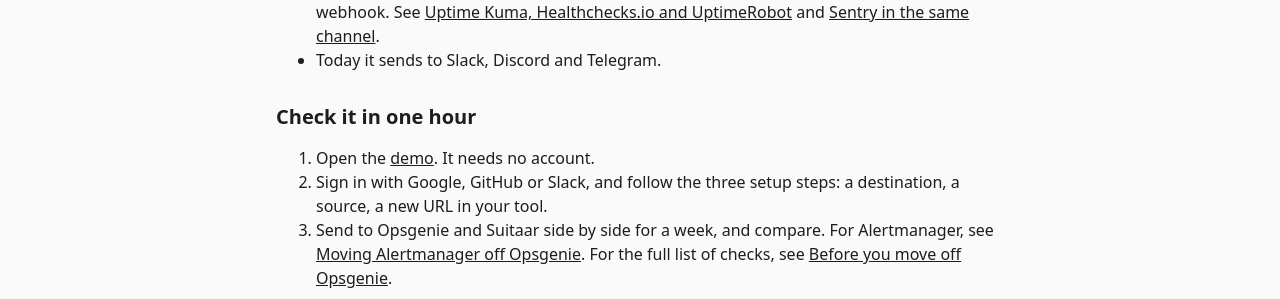
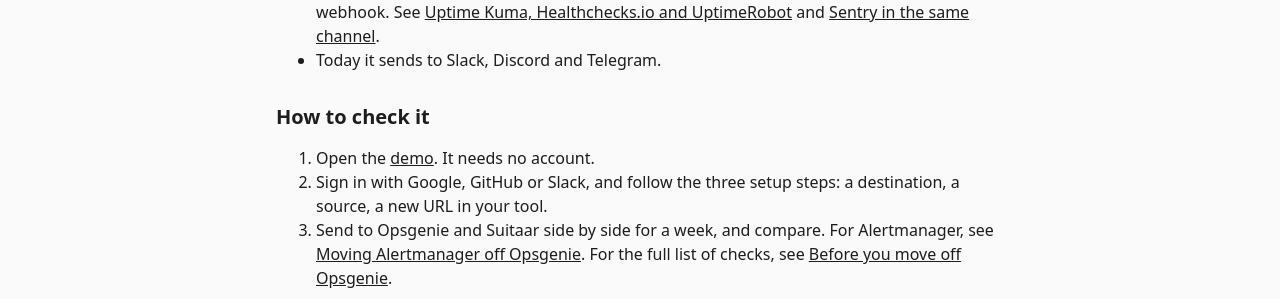
Before and after one commit to Suitaar/news, a Jekyll site: the page built from _posts/2026-11-03-opsgenie-alternative-alerts-in-chat.md, in a window 1280 px wide. Shown: the part 1787-2086 px from the top of the page. Built offline with Jekyll 4.4.1, drawn with Linux system fonts in a browser that asks for light colours.

Commit message:
Fix: rename the last heading of the Opsgenie alternative post, no time claim

```diff
--- a/_posts/2026-11-03-opsgenie-alternative-alerts-in-chat.md
+++ b/_posts/2026-11-03-opsgenie-alternative-alerts-in-chat.md
@@ -39,7 +39,7 @@ If you also need someone woken at night, that is the first job. See the last sec
 - Some tools send only to Opsgenie's own servers, for example the Opsgenie integrations of Uptime Kuma, Healthchecks.io and Sentry. They need another way in, usually the tool's own webhook. See [Uptime Kuma, Healthchecks.io and UptimeRobot](/posts/uptime-kuma-healthchecks-uptimerobot/) and [Sentry in the same channel](/posts/sentry-same-channel/).
 - Today it sends to Slack, Discord and Telegram.
 
-## Check it in one hour
+## How to check it
 
 1. Open the [demo](https://suitaar.com/demo). It needs no account.
 2. Sign in with Google, GitHub or Slack, and follow the three setup steps: a destination, a source, a new URL in your tool.
```
